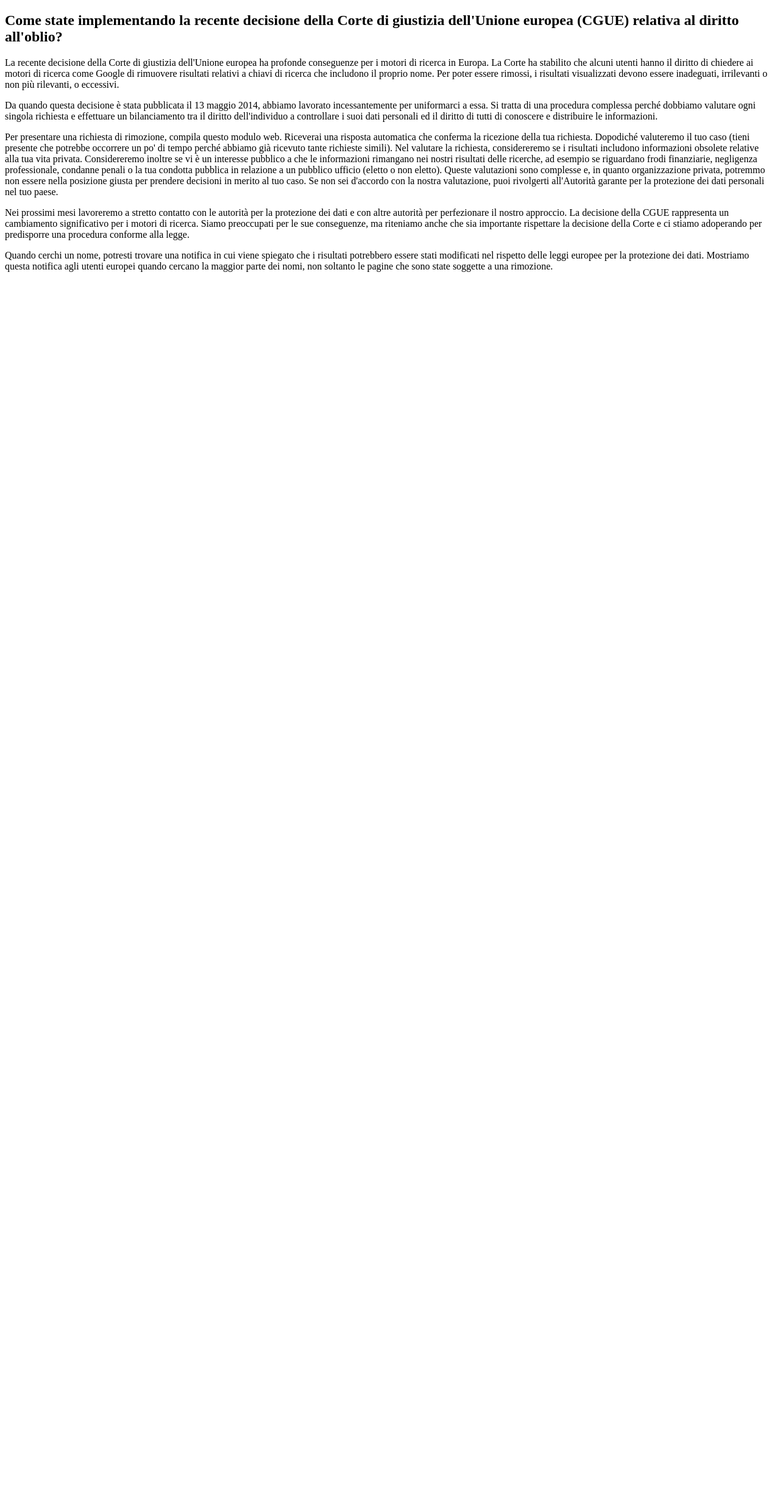
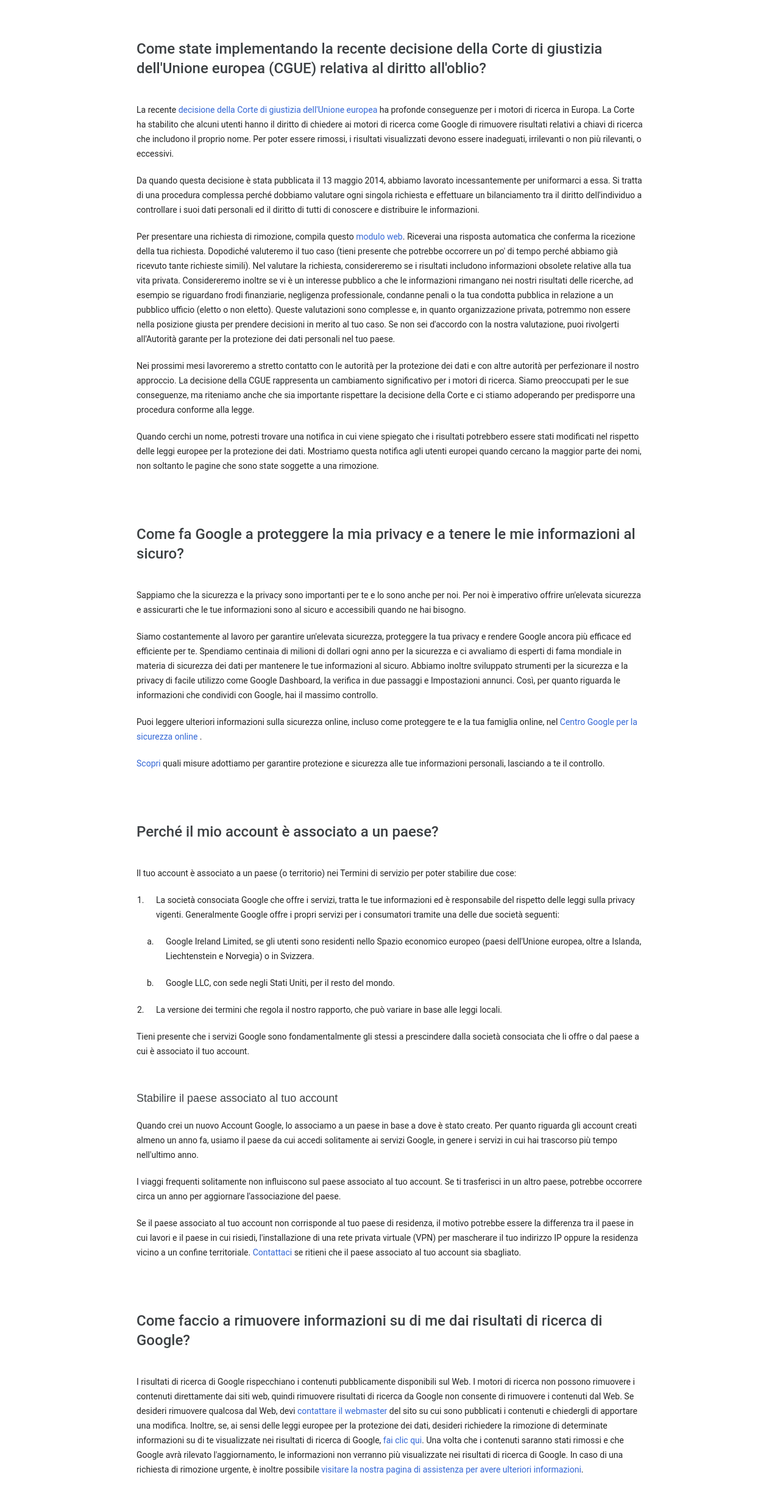
Before and after one commit to tahakyo/php-google-faq, a PHP site: page / in a window 1280 px wide. Shown: the whole page at 61% size. Before the commit the page ends 446 px from the top, so only its background shows below. Run offline with PHP 8.4, Linux system fonts and the light colour scheme.

Commit message:
add style for main section

```diff
--- a/index.php
+++ b/index.php
@@ -9,7 +9,8 @@ error_reporting(E_ALL);
   <meta charset="UTF-8">
   <meta http-equiv="X-UA-Compatible" content="IE=edge">
   <meta name="viewport" content="width=device-width, initial-scale=1.0">
-  <title>Document</title>
+  <title>php-google-faq</title>
+  <link rel="stylesheet" href="style.css">
 </head>
 <body>
   <!-- PHP DATA -->
@@ -18,15 +19,57 @@ error_reporting(E_ALL);
           [
             "question" => "Come state implementando la recente decisione della Corte di giustizia dell'Unione europea (CGUE) relativa al diritto all'oblio?",
 
-            "answer" => "<p> La recente <a> decisione della Corte di giustizia dell'Unione europea </a> ha profonde conseguenze per i motori di ricerca in Europa. La Corte ha stabilito che alcuni utenti hanno il diritto di chiedere ai motori di ricerca come Google di rimuovere risultati relativi a chiavi di ricerca che includono il proprio nome. Per poter essere rimossi, i risultati visualizzati devono essere inadeguati, irrilevanti o non più rilevanti, o eccessivi. </p>
+            "answer" => "<p> La recente <a href=''> decisione della Corte di giustizia dell'Unione europea </a> ha profonde conseguenze per i motori di ricerca in Europa. La Corte ha stabilito che alcuni utenti hanno il diritto di chiedere ai motori di ricerca come Google di rimuovere risultati relativi a chiavi di ricerca che includono il proprio nome. Per poter essere rimossi, i risultati visualizzati devono essere inadeguati, irrilevanti o non più rilevanti, o eccessivi. </p>
 
             <p>Da quando questa decisione è stata pubblicata il 13 maggio 2014, abbiamo lavorato incessantemente per uniformarci a essa. Si tratta di una procedura complessa perché dobbiamo valutare ogni singola richiesta e effettuare un bilanciamento tra il diritto dell'individuo a controllare i suoi dati personali ed il diritto di tutti di conoscere e distribuire le informazioni. </p>
 
-            <p> Per presentare una richiesta di rimozione, compila questo <a>modulo web</a>. Riceverai una risposta automatica che conferma la ricezione della tua richiesta. Dopodiché valuteremo il tuo caso (tieni presente che potrebbe occorrere un po' di tempo perché abbiamo già ricevuto tante richieste simili). Nel valutare la richiesta, considereremo se i risultati includono informazioni obsolete relative alla tua vita privata. Considereremo inoltre se vi è un interesse pubblico a che le informazioni rimangano nei nostri risultati delle ricerche, ad esempio se riguardano frodi finanziarie, negligenza professionale, condanne penali o la tua condotta pubblica in relazione a un pubblico ufficio (eletto o non eletto). Queste valutazioni sono complesse e, in quanto organizzazione privata, potremmo non essere nella posizione giusta per prendere decisioni in merito al tuo caso. Se non sei d'accordo con la nostra valutazione, puoi rivolgerti all'Autorità garante per la protezione dei dati personali nel tuo paese. </p>
+            <p> Per presentare una richiesta di rimozione, compila questo <a href=''>modulo web</a>. Riceverai una risposta automatica che conferma la ricezione della tua richiesta. Dopodiché valuteremo il tuo caso (tieni presente che potrebbe occorrere un po' di tempo perché abbiamo già ricevuto tante richieste simili). Nel valutare la richiesta, considereremo se i risultati includono informazioni obsolete relative alla tua vita privata. Considereremo inoltre se vi è un interesse pubblico a che le informazioni rimangano nei nostri risultati delle ricerche, ad esempio se riguardano frodi finanziarie, negligenza professionale, condanne penali o la tua condotta pubblica in relazione a un pubblico ufficio (eletto o non eletto). Queste valutazioni sono complesse e, in quanto organizzazione privata, potremmo non essere nella posizione giusta per prendere decisioni in merito al tuo caso. Se non sei d'accordo con la nostra valutazione, puoi rivolgerti all'Autorità garante per la protezione dei dati personali nel tuo paese. </p>
 
             <p> Nei prossimi mesi lavoreremo a stretto contatto con le autorità per la protezione dei dati e con altre autorità per perfezionare il nostro approccio. La decisione della CGUE rappresenta un cambiamento significativo per i motori di ricerca. Siamo preoccupati per le sue conseguenze, ma riteniamo anche che sia importante rispettare la decisione della Corte e ci stiamo adoperando per predisporre una procedura conforme alla legge. </p>
 
             <p> Quando cerchi un nome, potresti trovare una notifica in cui viene spiegato che i risultati potrebbero essere stati modificati nel rispetto delle leggi europee per la protezione dei dati. Mostriamo questa notifica agli utenti europei quando cercano la maggior parte dei nomi, non soltanto le pagine che sono state soggette a una rimozione. </p>"
+          ],
+          [
+            "question" => "Come fa Google a proteggere la mia privacy e a tenere le mie informazioni al sicuro?",
+
+            "answer" => "<p> Sappiamo che la sicurezza e la privacy sono importanti per te e lo sono anche per noi. Per noi è imperativo offrire un'elevata sicurezza e assicurarti che le tue informazioni sono al sicuro e accessibili quando ne hai bisogno. </p>
+
+            <p> Siamo costantemente al lavoro per garantire un'elevata sicurezza, proteggere la tua privacy e rendere Google ancora più efficace ed efficiente per te. Spendiamo centinaia di milioni di dollari ogni anno per la sicurezza e ci avvaliamo di esperti di fama mondiale in materia di sicurezza dei dati per mantenere le tue informazioni al sicuro. Abbiamo inoltre sviluppato strumenti per la sicurezza e la privacy di facile utilizzo come Google Dashboard, la verifica in due passaggi e Impostazioni annunci. Così, per quanto riguarda le informazioni che condividi con Google, hai il massimo controllo. </p>
+
+            <p> Puoi leggere ulteriori informazioni sulla sicurezza online, incluso come proteggere te e la tua famiglia online, nel <a href=''> Centro Google per la sicurezza online </a>. </p>
+
+            <p> <a href=''>Scopri</a> quali misure adottiamo per garantire protezione e sicurezza alle tue informazioni personali, lasciando a te il controllo. </p>"
+          ],
+          [
+            "question" => "Perché il mio account è associato a un paese?",
+
+            "answer" => "<p> Il tuo account è associato a un paese (o territorio) nei Termini di servizio per poter stabilire due cose: </p>
+
+            <ol>
+              <li> La società consociata Google che offre i servizi, tratta le tue informazioni ed è responsabile del rispetto delle leggi sulla privacy vigenti. Generalmente Google offre i propri servizi per i consumatori tramite una delle due società seguenti: </li>
+
+                <ol type='a'>
+                  <li> Google Ireland Limited, se gli utenti sono residenti nello Spazio economico europeo (paesi dell'Unione europea, oltre a Islanda, Liechtenstein e Norvegia) o in Svizzera. </li>
+
+                  <li> Google LLC, con sede negli Stati Uniti, per il resto del mondo. </li>
+                </ol>
+              <li> La versione dei termini che regola il nostro rapporto, che può variare in base alle leggi locali. </li>
+            </ol>
+
+            <p> Tieni presente che i servizi Google sono fondamentalmente gli stessi a prescindere dalla società consociata che li offre o dal paese a cui è associato il tuo account. </p>
+
+            <h3> Stabilire il paese associato al tuo account </h3>
+
+            <p> Quando crei un nuovo Account Google, lo associamo a un paese in base a dove è stato creato. Per quanto riguarda gli account creati almeno un anno fa, usiamo il paese da cui accedi solitamente ai servizi Google, in genere i servizi in cui hai trascorso più tempo nell'ultimo anno. </p>
+
+            <p> I viaggi frequenti solitamente non influiscono sul paese associato al tuo account. Se ti trasferisci in un altro paese, potrebbe occorrere circa un anno per aggiornare l'associazione del paese. </p>
+
+            <p> Se il paese associato al tuo account non corrisponde al tuo paese di residenza, il motivo potrebbe essere la differenza tra il paese in cui lavori e il paese in cui risiedi, l'installazione di una rete privata virtuale (VPN) per mascherare il tuo indirizzo IP oppure la residenza vicino a un confine territoriale. <a href=''>Contattaci</a> se ritieni che il paese associato al tuo account sia sbagliato. </p>"
+          ],
+          [
+            "question" => "Come faccio a rimuovere informazioni su di me dai risultati di ricerca di Google?",
+
+            "answer" => "<p> I risultati di ricerca di Google rispecchiano i contenuti pubblicamente disponibili sul Web. I motori di ricerca non possono rimuovere i contenuti direttamente dai siti web, quindi rimuovere risultati di ricerca da Google non consente di rimuovere i contenuti dal Web. Se desideri rimuovere qualcosa dal Web, devi <a href=''>contattare il webmaster</a> del sito su cui sono pubblicati i contenuti e chiedergli di apportare una modifica. Inoltre, se, ai sensi delle leggi europee per la protezione dei dati, desideri richiedere la rimozione di determinate informazioni su di te visualizzate nei risultati di ricerca di Google, <a href=''>fai clic qui</a>. Una volta che i contenuti saranno stati rimossi e che Google avrà rilevato l'aggiornamento, le informazioni non verranno più visualizzate nei risultati di ricerca di Google. In caso di una richiesta di rimozione urgente, è inoltre possibile <a href=''>visitare la nostra pagina di assistenza per avere ulteriori informazioni</a>. </p>"
           ]
         ]
     ?>
@@ -35,12 +78,14 @@ error_reporting(E_ALL);
   <!-- header -->
   <!-- main -->
   <main>
+    <div class="container">
       <?php
           foreach ($faq as $data) {
             echo "<h2>" .$data ["question"]. "</h2>";
             echo "<p>" .$data ["answer"]. "</p>";
           }
       ?>
+    </div>
   </main>
   <!-- main -->
   <!-- footer -->
--- /dev/null
+++ b/style.css
@@ -0,0 +1,65 @@
+/* reset */
+* {
+  margin: 0;
+  padding: 0;
+  box-sizing: border-box;
+}
+
+/* common */
+body {
+  color: rgba(0, 0, 0, .87);
+  font-family: Roboto, arial, sans-serif;
+  font-size: 14px;
+  font-weight: 400;
+  line-height: 1.54;
+}
+
+html {
+  font-family: "Google Sans", sans-serif;
+}
+
+a {
+  color: #3367d6;
+  text-decoration: none;
+}
+
+h2 {
+  color: #3c4043;
+  font-weight: 500;
+  font-size: 24px;
+  line-height: 32px;
+  margin: 0;
+  padding: 64px 0 0 0;
+}
+
+h3 {
+  color: #3c4043;
+  font-family: "Google Sans", sans-serif;
+  font-weight: 500;
+  font-size: 18px;
+  line-height: 26px;
+  margin: 0;
+  padding: 52px 0 0 0;
+}
+
+p {
+  line-height: 24px;
+  padding-top: 20px;
+}
+
+ol {
+  margin: 0 0 0 16px;
+  padding: 0;
+}
+
+li {
+  line-height: 24px;
+  padding-left: 16px;
+  padding-top: 20px;
+}
+
+.container {
+  width: 65%;
+  max-width: 1000px;
+  margin: 0 auto;
+}
```
Lines whose indentation alone changed are shown as unchanged.
